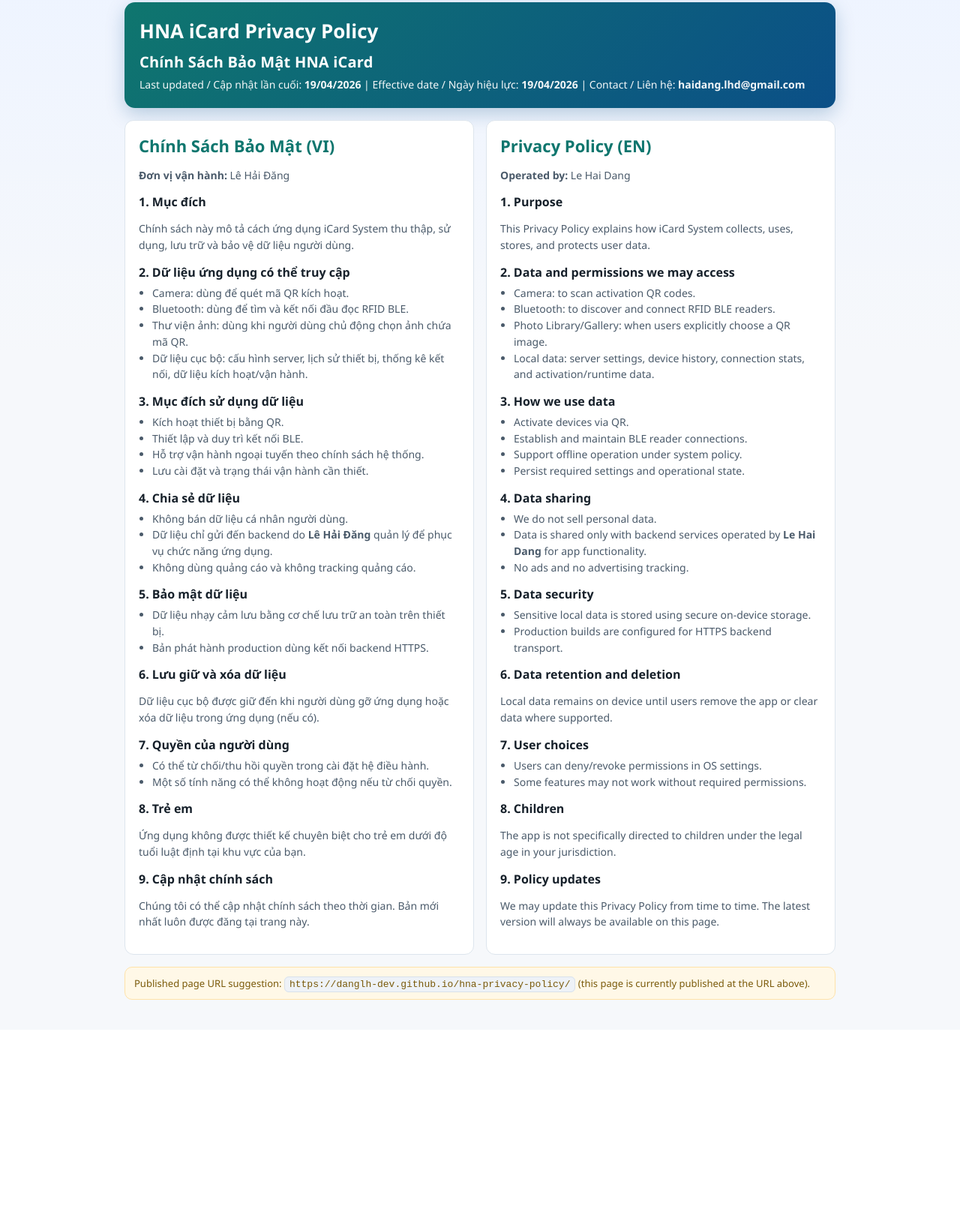
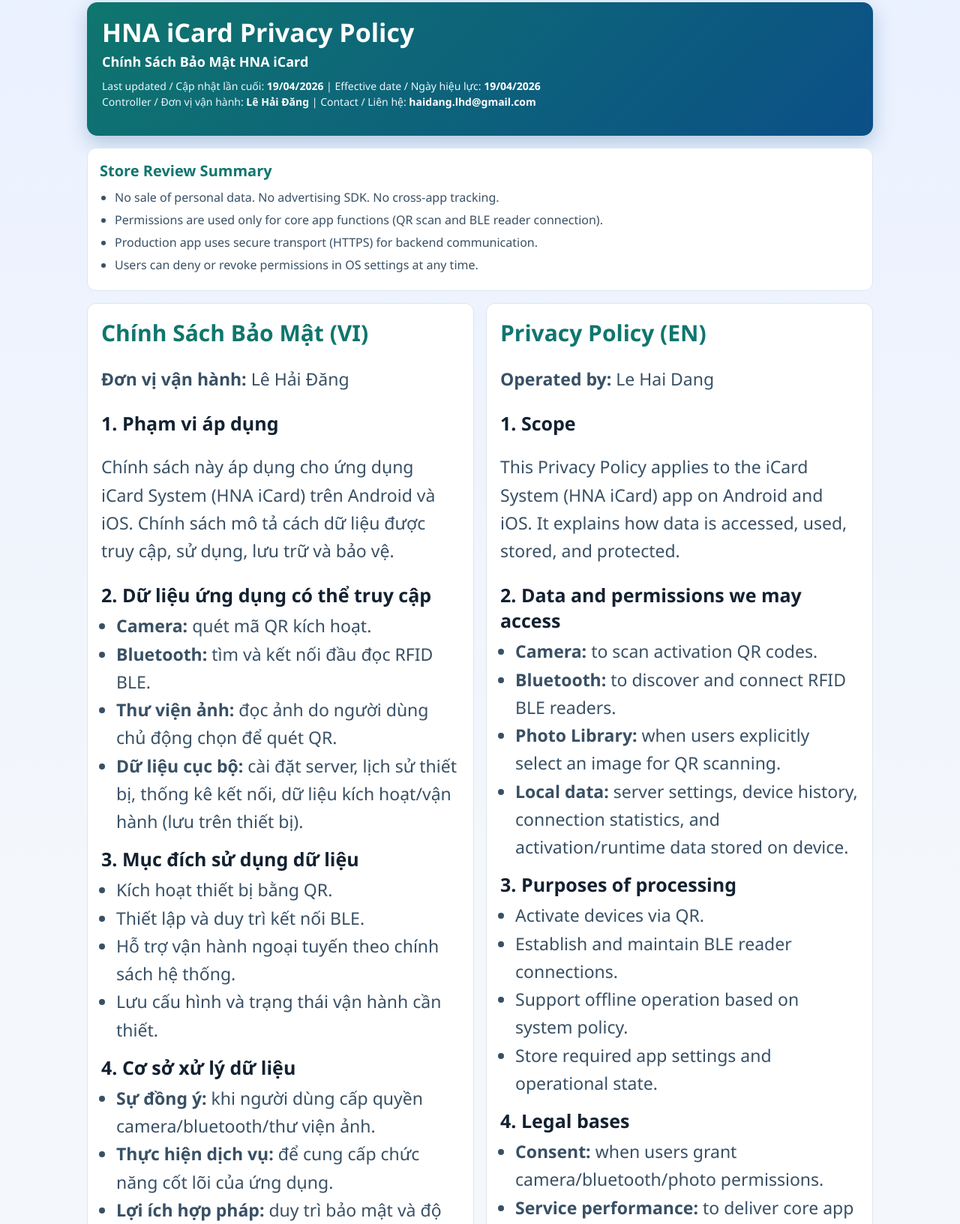
Before and after one commit to DangLH-dev/hna-privacy-policy, a plain HTML site: page index.html in a window 1280 px wide. Shown: the part 21-1653 px from the top of the page at 75% size. Before the commit the page ends 1394 px from the top, so only its background shows below. Drawn offline with Linux system fonts and the light colour scheme.

Commit message:
Update index.html

```diff
--- a/index.html
+++ b/index.html
@@ -6,100 +6,130 @@
     <title>HNA iCard Privacy Policy</title>
     <style>
       :root {
-        --bg: #f6f8fb;
+        --bg: #f4f7fb;
         --card: #ffffff;
-        --text: #16202a;
-        --muted: #4a5a6a;
+        --text: #132131;
+        --muted: #385065;
         --accent: #0f766e;
-        --border: #dde5ed;
+        --accent-2: #0b4f87;
+        --border: #dce6ef;
+        --warn-bg: #fff9ea;
+        --warn-border: #ffdf9c;
       }
-      * {
-        box-sizing: border-box;
-      }
+      * { box-sizing: border-box; }
       body {
         margin: 0;
-        font-family: "Segoe UI", Arial, sans-serif;
+        font-family: "Segoe UI", Roboto, Arial, sans-serif;
         color: var(--text);
-        background: linear-gradient(180deg, #eef4ff 0%, var(--bg) 35%, var(--bg) 100%);
+        background: linear-gradient(180deg, #eaf1ff 0%, var(--bg) 35%, var(--bg) 100%);
       }
       .container {
-        max-width: 980px;
+        max-width: 1080px;
         margin: 0 auto;
         padding: 24px 16px 40px;
       }
       .hero {
-        background: linear-gradient(135deg, #0f766e, #0b4f87);
+        background: linear-gradient(135deg, var(--accent), var(--accent-2));
         color: #fff;
         border-radius: 14px;
         padding: 20px;
-        box-shadow: 0 8px 24px rgba(11, 79, 135, 0.25);
+        box-shadow: 0 10px 26px rgba(11, 79, 135, 0.25);
       }
       .hero h1 {
-        margin: 0 0 8px;
-        font-size: 26px;
+        margin: 0 0 6px;
+        font-size: 34px;
+        line-height: 1.2;
       }
-      .hero p {
+      .subtitle {
         margin: 0;
+        font-size: 18px;
+        font-weight: 700;
+      }
+      .meta {
+        margin-top: 10px;
         font-size: 14px;
-        color: #ffffff;
-        opacity: 0.95;
+        line-height: 1.55;
+        color: #ecf7ff;
       }
-      .hero .subtitle {
+      .meta strong { color: #fff; }
+
+      .summary {
+        margin-top: 16px;
+        background: var(--card);
+        border: 1px solid var(--border);
+        border-radius: 12px;
+        padding: 16px;
+      }
+      .summary h2 {
+        margin: 0 0 10px;
+        color: var(--accent);
         font-size: 20px;
-        font-weight: 800;
-        letter-spacing: 0.2px;
-        margin-bottom: 4px;
-        color: #ffffff;
-        opacity: 1;
       }
+      .summary ul {
+        margin: 0;
+        padding-left: 20px;
+        color: var(--muted);
+      }
+      .summary li { margin-bottom: 6px; line-height: 1.5; }
+
       .grid {
         display: grid;
         grid-template-columns: 1fr;
         gap: 16px;
         margin-top: 16px;
       }
-      @media (min-width: 900px) {
-        .grid {
-          grid-template-columns: 1fr 1fr;
-        }
+      @media (min-width: 980px) {
+        .grid { grid-template-columns: 1fr 1fr; }
       }
+
       .card {
         background: var(--card);
         border: 1px solid var(--border);
         border-radius: 12px;
         padding: 18px;
       }
-      h2 {
+      .card h2 {
         margin: 0 0 8px;
         color: var(--accent);
-        font-size: 22px;
+        font-size: 30px;
       }
-      h3 {
+      .card h3 {
         margin: 14px 0 6px;
-        font-size: 16px;
+        font-size: 25px;
       }
-      p,
-      li {
+      .card p,
+      .card li {
         color: var(--muted);
-        line-height: 1.55;
+        font-size: 23px;
+        line-height: 1.62;
+      }
+      .card ul { margin: 6px 0 0 20px; padding: 0; }
+
+      .table {
+        width: 100%;
+        border-collapse: collapse;
+        margin-top: 8px;
         font-size: 14px;
       }
-      ul {
-        margin: 6px 0 0 18px;
-        padding: 0;
+      .table th,
+      .table td {
+        border: 1px solid var(--border);
+        padding: 8px;
+        text-align: left;
+        vertical-align: top;
       }
-      .meta {
-        font-size: 13px;
-        color: #e7f7ff;
-        margin-top: 4px;
+      .table th {
+        background: #f0f6fc;
+        color: #17324a;
       }
+
       .note {
         margin-top: 16px;
-        background: #fff8e7;
-        border: 1px solid #ffe2a8;
+        background: var(--warn-bg);
+        border: 1px solid var(--warn-border);
         border-radius: 10px;
         padding: 12px;
-        color: #7a5a0a;
+        color: #6d550a;
         font-size: 13px;
       }
       code {
@@ -107,6 +137,11 @@
         border: 1px solid #d8e1eb;
         border-radius: 6px;
         padding: 2px 6px;
+      }
+      .footer {
+        margin-top: 16px;
+        font-size: 12px;
+        color: #6f8192;
       }
     </style>
   </head>
@@ -116,34 +151,42 @@
         <h1>HNA iCard Privacy Policy</h1>
         <p class="subtitle">Chính Sách Bảo Mật HNA iCard</p>
         <p class="meta">
-          Last updated / Cập nhật lần cuối: <strong>19/04/2026</strong> |
-          Effective date / Ngày hiệu lực: <strong>19/04/2026</strong> |
-          Contact / Liên hệ: <strong>haidang.lhd@gmail.com</strong>
+          Last updated / Cập nhật lần cuối: <strong>19/04/2026</strong> | Effective date / Ngày hiệu lực:
+          <strong>19/04/2026</strong><br />
+          Controller / Đơn vị vận hành: <strong>Lê Hải Đăng</strong> | Contact / Liên hệ:
+          <strong>haidang.lhd@gmail.com</strong>
         </p>
+      </section>
+
+      <section class="summary">
+        <h2>Store Review Summary</h2>
+        <ul>
+          <li>No sale of personal data. No advertising SDK. No cross-app tracking.</li>
+          <li>Permissions are used only for core app functions (QR scan and BLE reader connection).</li>
+          <li>Production app uses secure transport (HTTPS) for backend communication.</li>
+          <li>Users can deny or revoke permissions in OS settings at any time.</li>
+        </ul>
       </section>
 
       <section class="grid">
         <article class="card">
           <h2>Chính Sách Bảo Mật (VI)</h2>
+          <p><strong>Đơn vị vận hành:</strong> Lê Hải Đăng</p>
+
+          <h3>1. Phạm vi áp dụng</h3>
           <p>
-            <strong>Đơn vị vận hành:</strong> Lê Hải Đăng
-          </p>
-          <h3>1. Mục đích</h3>
-          <p>
-            Chính sách này mô tả cách ứng dụng iCard System thu thập, sử dụng,
-            lưu trữ và bảo vệ dữ liệu người dùng.
+            Chính sách này áp dụng cho ứng dụng iCard System (HNA iCard) trên Android và iOS.
+            Chính sách mô tả cách dữ liệu được truy cập, sử dụng, lưu trữ và bảo vệ.
           </p>
 
           <h3>2. Dữ liệu ứng dụng có thể truy cập</h3>
           <ul>
-            <li>Camera: dùng để quét mã QR kích hoạt.</li>
-            <li>Bluetooth: dùng để tìm và kết nối đầu đọc RFID BLE.</li>
+            <li><strong>Camera:</strong> quét mã QR kích hoạt.</li>
+            <li><strong>Bluetooth:</strong> tìm và kết nối đầu đọc RFID BLE.</li>
+            <li><strong>Thư viện ảnh:</strong> đọc ảnh do người dùng chủ động chọn để quét QR.</li>
             <li>
-              Thư viện ảnh: dùng khi người dùng chủ động chọn ảnh chứa mã QR.
-            </li>
-            <li>
-              Dữ liệu cục bộ: cấu hình server, lịch sử thiết bị, thống kê kết
-              nối, dữ liệu kích hoạt/vận hành.
+              <strong>Dữ liệu cục bộ:</strong> cài đặt server, lịch sử thiết bị, thống kê kết nối,
+              dữ liệu kích hoạt/vận hành (lưu trên thiết bị).
             </li>
           </ul>
 
@@ -152,130 +195,179 @@
             <li>Kích hoạt thiết bị bằng QR.</li>
             <li>Thiết lập và duy trì kết nối BLE.</li>
             <li>Hỗ trợ vận hành ngoại tuyến theo chính sách hệ thống.</li>
-            <li>Lưu cài đặt và trạng thái vận hành cần thiết.</li>
+            <li>Lưu cấu hình và trạng thái vận hành cần thiết.</li>
           </ul>
 
-          <h3>4. Chia sẻ dữ liệu</h3>
+          <h3>4. Cơ sở xử lý dữ liệu</h3>
           <ul>
-            <li>Không bán dữ liệu cá nhân người dùng.</li>
-            <li>
-              Dữ liệu chỉ gửi đến backend do
-              <strong>Lê Hải Đăng</strong>
-              quản lý để phục vụ chức năng ứng dụng.
-            </li>
+            <li><strong>Sự đồng ý:</strong> khi người dùng cấp quyền camera/bluetooth/thư viện ảnh.</li>
+            <li><strong>Thực hiện dịch vụ:</strong> để cung cấp chức năng cốt lõi của ứng dụng.</li>
+            <li><strong>Lợi ích hợp pháp:</strong> duy trì bảo mật và độ ổn định của hệ thống.</li>
+          </ul>
+
+          <h3>5. Chia sẻ dữ liệu</h3>
+          <ul>
+            <li>Không bán dữ liệu cá nhân.</li>
+            <li>Dữ liệu chỉ gửi đến backend phục vụ chức năng ứng dụng.</li>
             <li>Không dùng quảng cáo và không tracking quảng cáo.</li>
           </ul>
 
-          <h3>5. Bảo mật dữ liệu</h3>
+          <h3>6. Lưu giữ dữ liệu</h3>
+          <p>
+            Dữ liệu cục bộ được lưu cho đến khi người dùng gỡ ứng dụng hoặc xóa dữ liệu trong
+            ứng dụng/hệ điều hành. Dữ liệu truyền về backend được lưu theo chính sách vận hành
+            hệ thống và yêu cầu pháp luật áp dụng.
+          </p>
+
+          <h3>7. Bảo mật dữ liệu</h3>
           <ul>
-            <li>Dữ liệu nhạy cảm lưu bằng cơ chế lưu trữ an toàn trên thiết bị.</li>
-            <li>Bản phát hành production dùng kết nối backend HTTPS.</li>
+            <li>Sử dụng cơ chế lưu trữ an toàn trên thiết bị cho dữ liệu nhạy cảm.</li>
+            <li>Kết nối production sử dụng HTTPS.</li>
+            <li>Áp dụng nguyên tắc tối thiểu hóa quyền truy cập.</li>
           </ul>
 
-          <h3>6. Lưu giữ và xóa dữ liệu</h3>
+          <h3>8. Quyền của người dùng</h3>
+          <ul>
+            <li>Quyền từ chối hoặc thu hồi quyền truy cập trong cài đặt hệ điều hành.</li>
+            <li>Quyền yêu cầu hỗ trợ liên quan dữ liệu qua email liên hệ.</li>
+          </ul>
+
+          <h3>9. Trẻ em</h3>
           <p>
-            Dữ liệu cục bộ được giữ đến khi người dùng gỡ ứng dụng hoặc xóa dữ
-            liệu trong ứng dụng (nếu có).
+            Ứng dụng không được thiết kế chuyên biệt cho trẻ em dưới độ tuổi luật định tại khu
+            vực của bạn.
           </p>
 
-          <h3>7. Quyền của người dùng</h3>
-          <ul>
-            <li>Có thể từ chối/thu hồi quyền trong cài đặt hệ điều hành.</li>
-            <li>Một số tính năng có thể không hoạt động nếu từ chối quyền.</li>
-          </ul>
-
-          <h3>8. Trẻ em</h3>
+          <h3>10. Cập nhật chính sách</h3>
           <p>
-            Ứng dụng không được thiết kế chuyên biệt cho trẻ em dưới độ tuổi
-            luật định tại khu vực của bạn.
-          </p>
-
-          <h3>9. Cập nhật chính sách</h3>
-          <p>
-            Chúng tôi có thể cập nhật chính sách theo thời gian. Bản mới nhất
-            luôn được đăng tại trang này.
+            Chính sách có thể được cập nhật theo thời gian. Phiên bản mới nhất luôn được đăng tại
+            URL chính thức của trang này.
           </p>
         </article>
 
         <article class="card">
           <h2>Privacy Policy (EN)</h2>
+          <p><strong>Operated by:</strong> Le Hai Dang</p>
+
+          <h3>1. Scope</h3>
           <p>
-            <strong>Operated by:</strong> Le Hai Dang
-          </p>
-          <h3>1. Purpose</h3>
-          <p>
-            This Privacy Policy explains how iCard System collects, uses,
-            stores, and protects user data.
+            This Privacy Policy applies to the iCard System (HNA iCard) app on Android and iOS.
+            It explains how data is accessed, used, stored, and protected.
           </p>
 
           <h3>2. Data and permissions we may access</h3>
           <ul>
-            <li>Camera: to scan activation QR codes.</li>
-            <li>Bluetooth: to discover and connect RFID BLE readers.</li>
+            <li><strong>Camera:</strong> to scan activation QR codes.</li>
+            <li><strong>Bluetooth:</strong> to discover and connect RFID BLE readers.</li>
+            <li><strong>Photo Library:</strong> when users explicitly select an image for QR scanning.</li>
             <li>
-              Photo Library/Gallery: when users explicitly choose a QR image.
-            </li>
-            <li>
-              Local data: server settings, device history, connection stats, and
-              activation/runtime data.
+              <strong>Local data:</strong> server settings, device history, connection statistics,
+              and activation/runtime data stored on device.
             </li>
           </ul>
 
-          <h3>3. How we use data</h3>
+          <h3>3. Purposes of processing</h3>
           <ul>
             <li>Activate devices via QR.</li>
             <li>Establish and maintain BLE reader connections.</li>
-            <li>Support offline operation under system policy.</li>
-            <li>Persist required settings and operational state.</li>
+            <li>Support offline operation based on system policy.</li>
+            <li>Store required app settings and operational state.</li>
           </ul>
 
-          <h3>4. Data sharing</h3>
+          <h3>4. Legal bases</h3>
+          <ul>
+            <li><strong>Consent:</strong> when users grant camera/bluetooth/photo permissions.</li>
+            <li><strong>Service performance:</strong> to deliver core app functionality.</li>
+            <li><strong>Legitimate interests:</strong> security, reliability, and fraud prevention.</li>
+          </ul>
+
+          <h3>5. Data sharing</h3>
           <ul>
             <li>We do not sell personal data.</li>
-            <li>
-              Data is shared only with backend services operated by
-              <strong>Le Hai Dang</strong> for app functionality.
-            </li>
-            <li>No ads and no advertising tracking.</li>
+            <li>Data is shared only with backend services required for app functionality.</li>
+            <li>No ad SDK and no advertising tracking.</li>
           </ul>
 
-          <h3>5. Data security</h3>
+          <h3>6. Retention</h3>
+          <p>
+            Local data is retained until users uninstall the app or clear app/device data. Backend
+            data retention follows operational requirements and applicable law.
+          </p>
+
+          <h3>7. Data security</h3>
           <ul>
-            <li>Sensitive local data is stored using secure on-device storage.</li>
-            <li>Production builds are configured for HTTPS backend transport.</li>
+            <li>Secure on-device storage mechanisms are used for sensitive local data.</li>
+            <li>Production communication uses HTTPS transport security.</li>
+            <li>Access follows the principle of least privilege.</li>
           </ul>
 
-          <h3>6. Data retention and deletion</h3>
+          <h3>8. User rights</h3>
+          <ul>
+            <li>Users can deny or revoke permissions in OS settings at any time.</li>
+            <li>Users may request data-related support via the contact email.</li>
+          </ul>
+
+          <h3>9. Children</h3>
           <p>
-            Local data remains on device until users remove the app or clear data
-            where supported.
+            The app is not specifically directed to children under the legal age in the relevant
+            jurisdiction.
           </p>
 
-          <h3>7. User choices</h3>
-          <ul>
-            <li>Users can deny/revoke permissions in OS settings.</li>
-            <li>Some features may not work without required permissions.</li>
-          </ul>
-
-          <h3>8. Children</h3>
+          <h3>10. Policy updates</h3>
           <p>
-            The app is not specifically directed to children under the legal age
-            in your jurisdiction.
-          </p>
-
-          <h3>9. Policy updates</h3>
-          <p>
-            We may update this Privacy Policy from time to time. The latest
-            version will always be available on this page.
+            We may update this policy from time to time. The latest version is always available at
+            this official page URL.
           </p>
         </article>
       </section>
 
+      <section class="card" style="margin-top: 16px;">
+        <h2 style="font-size: 20px; margin-bottom: 10px;">Data Category Matrix (Quick Reference)</h2>
+        <table class="table">
+          <thead>
+            <tr>
+              <th>Category</th>
+              <th>Collected</th>
+              <th>Shared</th>
+              <th>Purpose</th>
+            </tr>
+          </thead>
+          <tbody>
+            <tr>
+              <td>Camera access</td>
+              <td>Yes (permission use)</td>
+              <td>No</td>
+              <td>QR activation scan</td>
+            </tr>
+            <tr>
+              <td>Bluetooth access</td>
+              <td>Yes (permission use)</td>
+              <td>No</td>
+              <td>Discover/connect BLE reader</td>
+            </tr>
+            <tr>
+              <td>Photo library access</td>
+              <td>Yes (user-selected only)</td>
+              <td>No</td>
+              <td>Scan QR from selected image</td>
+            </tr>
+            <tr>
+              <td>Local app settings/runtime data</td>
+              <td>Yes (on-device)</td>
+              <td>Only when required by backend function</td>
+              <td>Configuration and app operation</td>
+            </tr>
+          </tbody>
+        </table>
+      </section>
+
       <section class="note">
-        Published page URL suggestion:
-        <code>https://danglh-dev.github.io/hna-privacy-policy/</code>
-        (this page is currently published at the URL above).
+        Official policy URL: <code>https://danglh-dev.github.io/hna-privacy-policy/</code>
       </section>
+
+      <div class="footer">
+        © 2026 Le Hai Dang. All rights reserved.
+      </div>
     </main>
   </body>
 </html>
```
